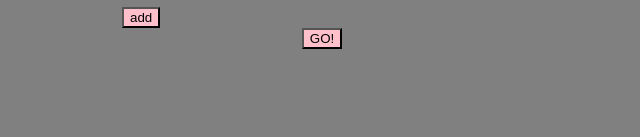
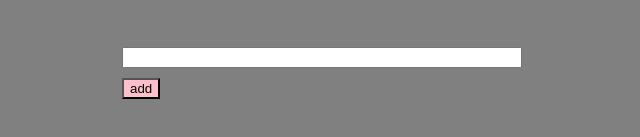
Before and after one commit to sarahaugbak/help-me-choose, a plain HTML site: page index.html in a window 1280 px wide. Both pictures are taken after typing "Sample" into the empty fields and a click on the button "add". Shown: the part 469-606 px from the top of the page, without its empty margins (318-958 px from the left). Drawn offline with nearby package versions, Linux system fonts and the light colour scheme.

Commit message:
Added javascript

```diff
--- a/index.html
+++ b/index.html
@@ -14,6 +14,20 @@
       </div>
       <button class="addOption">add</button>
     </div>
+    <div class="resultSection"></div<
     <button>GO!</button>
+
+    <script src="https://code.jquery.com/jquery-3.3.1.min.js"></script>
+    <script>
+      $(function() {
+      $('.resultSection').hide()
+
+      var add_option=function() {
+        $('.inputs').append('<input></input>')
+      }
+
+        $('.addOption').click(add_option)
+    })
+    </script>
   </body>
 </html>
--- a/main.css
+++ b/main.css
@@ -18,7 +18,6 @@ h1 {
 img {
   width: 125px;
   height: 125px;
-  background-color: grey;
   }
 
 .inputSection {
@@ -41,5 +40,5 @@ input {
 
 
 button {
-  background-color: pink
+  background-color: pink;
 }
```
